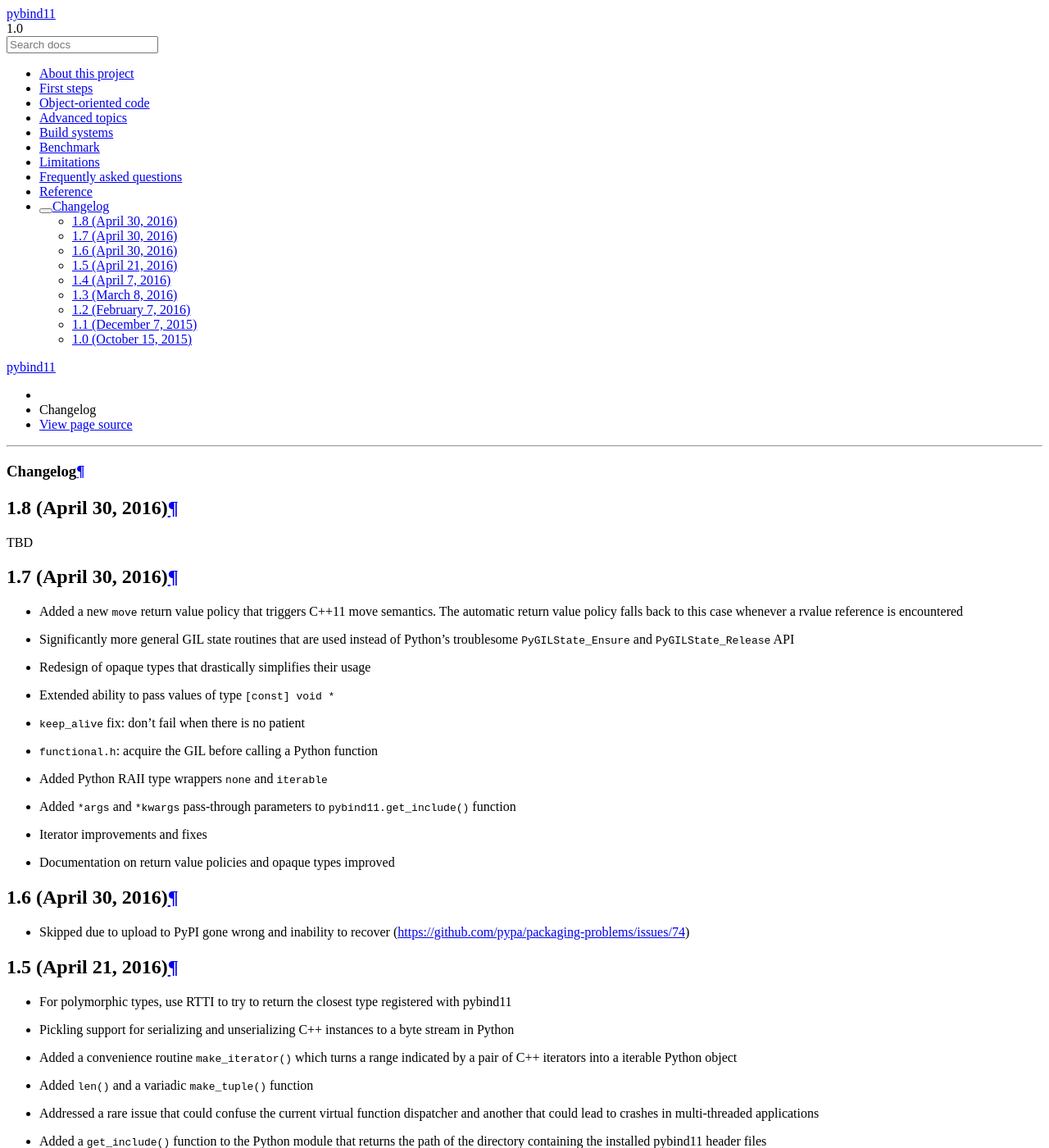
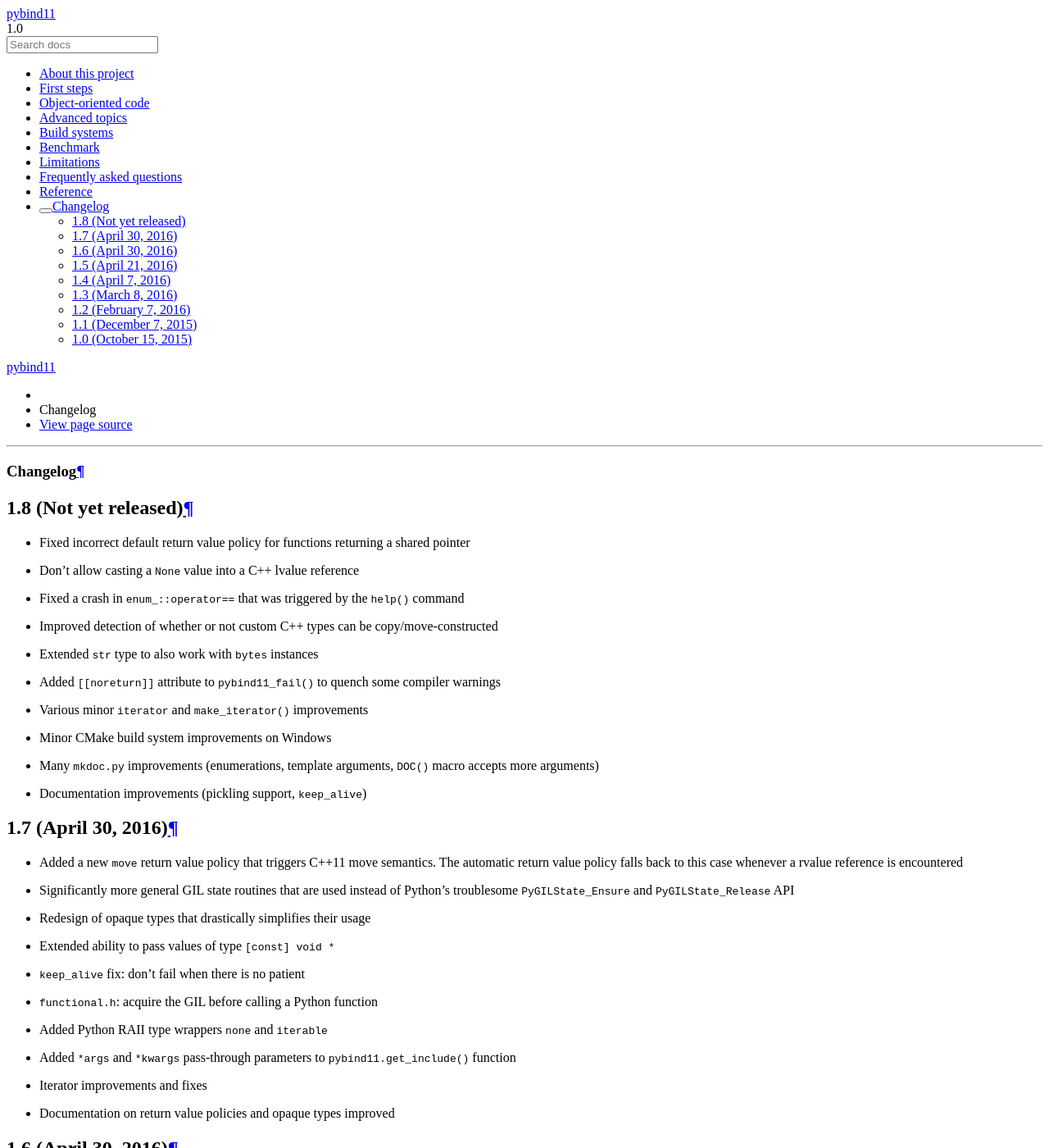
Before and after one commit to pybind/pybind11, a Sphinx documentation site: the page built from docs/changelog.rst, in a window 1280 px wide and 1400 px high. Shown: the whole window at 82% size. Built offline with Sphinx 7.4.7 and the Read the Docs theme 2.0.0, drawn with Linux system fonts in a browser that asks for light colours.

Commit message:
changelog updates

```diff
--- a/docs/changelog.rst
+++ b/docs/changelog.rst
@@ -3,9 +3,21 @@
 Changelog
 #########
 
-1.8 (April 30, 2016)
+1.8 (Not yet released)
 ----------------------
-TBD
+* Fixed incorrect default return value policy for functions returning a shared
+  pointer
+* Don't allow casting a ``None`` value into a C++ lvalue reference
+* Fixed a crash in ``enum_::operator==`` that was triggered by the ``help()`` command
+* Improved detection of whether or not custom C++ types can be copy/move-constructed
+* Extended ``str`` type to also work with ``bytes`` instances
+* Added ``[[noreturn]]`` attribute to ``pybind11_fail()`` to quench some
+  compiler warnings
+* Various minor ``iterator`` and ``make_iterator()`` improvements
+* Minor CMake build system improvements on Windows
+* Many ``mkdoc.py`` improvements (enumerations, template arguments, ``DOC()``
+  macro accepts more arguments)
+* Documentation improvements (pickling support, ``keep_alive``)
 
 1.7 (April 30, 2016)
 ----------------------
```
